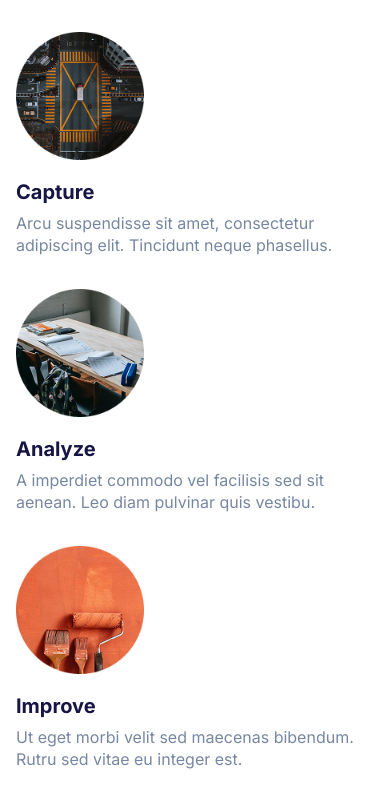
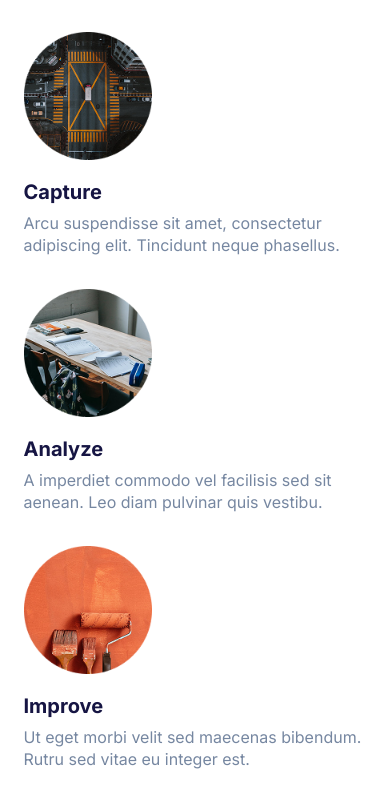
Before and after one commit to DanaXans/HTML-CSS-Project, a plain HTML site: page Lesson-8/Homeworks/HW8-2/task8-2.html in a window 390 px wide. Shown: the top 799 px of the page. Drawn offline with Linux system fonts and the light colour scheme.

Commit message:
change mobile.css, desktop.css, tablet.css

```diff
--- a/Lesson-8/Homeworks/HW8-2/desktop.css
+++ b/Lesson-8/Homeworks/HW8-2/desktop.css
@@ -15,7 +15,7 @@ section{
     margin: 0 auto;
     gap: 32px;
 }
-main, section div{
+main div{
     width: 271px;
 }
 main img{
--- a/Lesson-8/Homeworks/HW8-2/mobile.css
+++ b/Lesson-8/Homeworks/HW8-2/mobile.css
@@ -1,10 +1,10 @@
-@media screen and (min-width: 0) and (max-width: 769px){
+@media screen and (min-width: 375px) and (max-width: 769px){
     main{
         display: flex;
         justify-content: center;
         align-items:  flex-start;
         flex-direction: column;
-        width: 343px;
+        width: 375px;
         margin: 0 auto;
         padding: 32px 16px;
         gap: 32px;
@@ -14,7 +14,7 @@
         justify-content: center;
         align-items:  flex-start;
         flex-direction: column;
-        width:100%;
+        width: 343px;
         margin: 0 auto;
         padding: 0;
         gap: 32px;
@@ -22,8 +22,8 @@
     div p{
         width: 343px;
     }
-    main, section div{
-        width: 100%;
+    main div{
+        width: 343px;
     }
     main div img{
         width: 128px;
--- a/Lesson-8/Homeworks/HW8-2/tablet.css
+++ b/Lesson-8/Homeworks/HW8-2/tablet.css
@@ -14,12 +14,11 @@
         display: flex;
         justify-content: flex-start;
         align-items:  center;
-        width: 769px;
         margin: 0 auto;
         flex-wrap: wrap;
         gap: 24px;
     }
-    main, section div{
+    main div{
         width: 348px;
     }
 }
```
